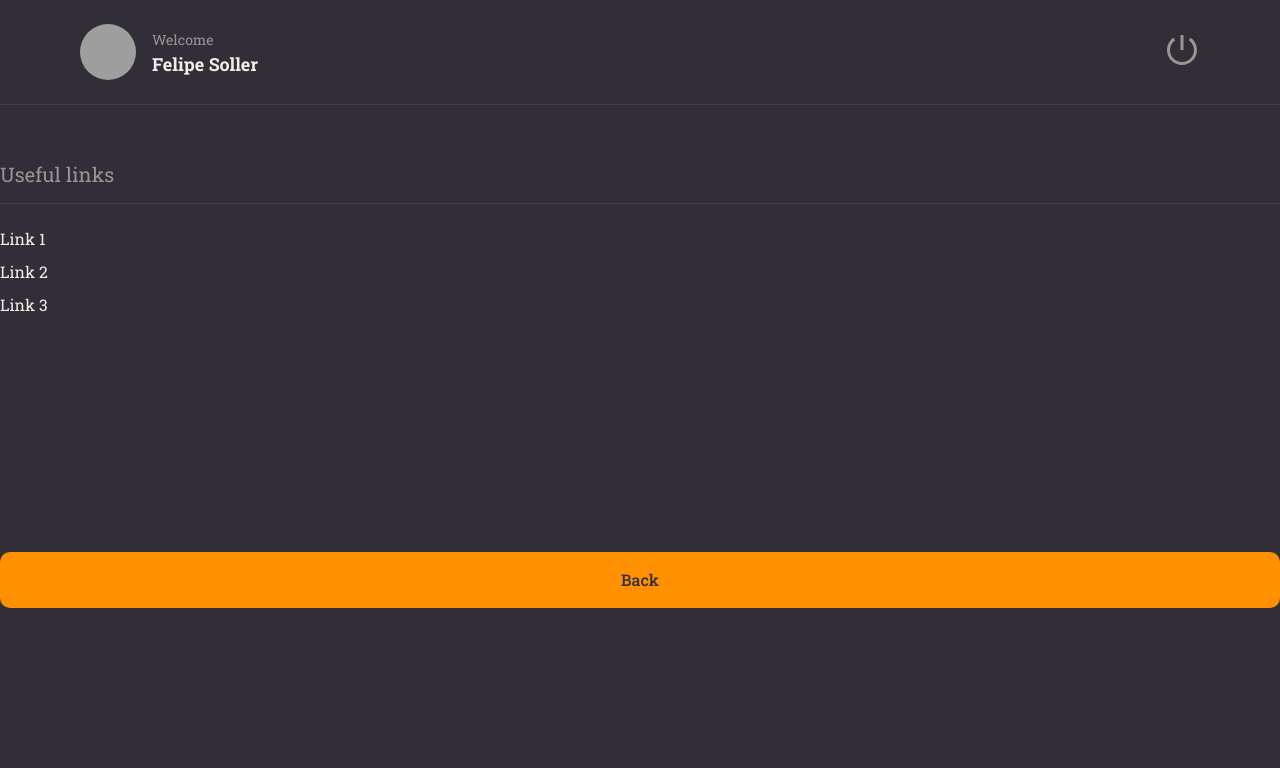
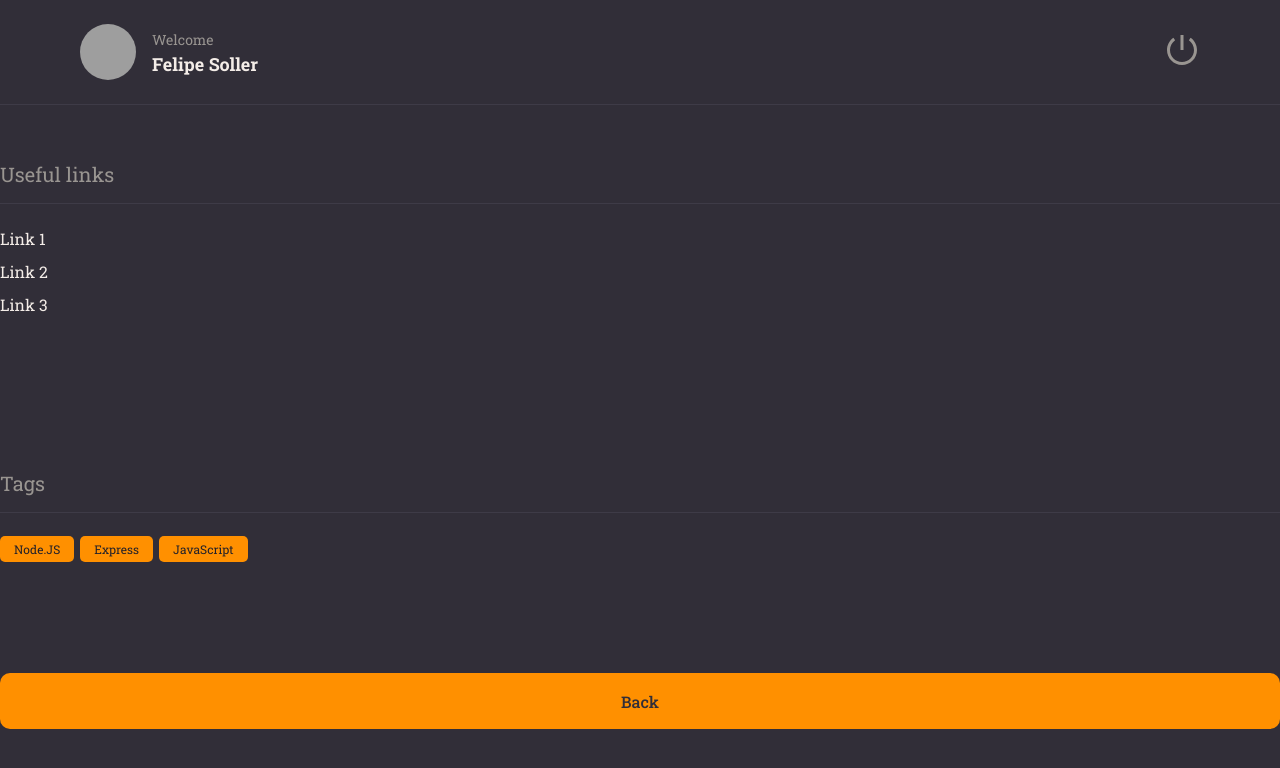
Before and after one commit to FelipeSoller/Stage09_React_Rocket_Notes, a React (Vite) app: page / in a window 1280 px wide. Shown: the top 768 px of the page. Built offline with nearby package versions, Linux system fonts and the light colour scheme; grey boxes are pictures that could not be loaded.

Commit message:
add tags section

```diff
--- a/src/pages/Details/index.jsx
+++ b/src/pages/Details/index.jsx
@@ -1,6 +1,9 @@
+import { Header } from '../Header'
+
+import { Section } from '../../components/Section'
+import { Tag } from '../../components/Tag'
 import { Button } from '../../components/Button'
-import { Section } from '../../components/Section'
-import { Header } from '../Header'
+
 import { Container, Links } from './styles'
 export const Details = () => {
   return (
@@ -19,6 +22,12 @@ export const Details = () => {
           </li>
         </Links>
       </Section>
+
+      <Section title='Tags'>
+        <Tag title='Node.JS' />
+        <Tag title='Express' />
+        <Tag title='JavaScript' />
+      </Section>
       <Button title='Back' />
     </Container>
   )
--- a/src/pages/Header/index.jsx
+++ b/src/pages/Header/index.jsx
@@ -1,6 +1,5 @@
 import { RiShutDownLine } from "react-icons/ri"
 import { Container, Profile, Logout } from "./styles"
-
 
 export const Header = () => {
   return (
```
